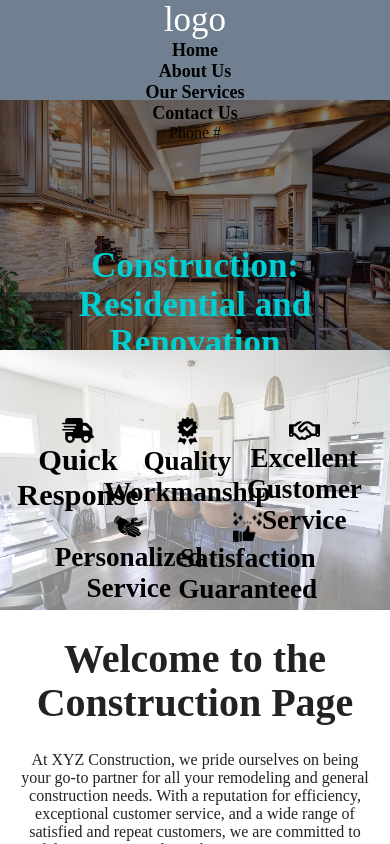
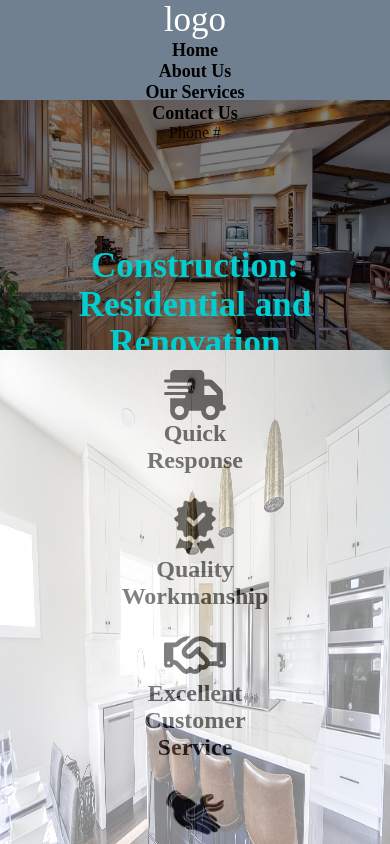
Before and after one commit to mmike1717/Construction-website, a React (Vite) app: page / in a window 390 px wide. Shown: the top 844 px of the page. Built offline with nearby package versions, Linux system fonts and the light colour scheme.

Commit message:
fixing css for phone screen for general services section

```diff
--- a/src/components/HomePage/homePage.css
+++ b/src/components/HomePage/homePage.css
@@ -423,4 +423,55 @@
     .WelcomePicture{
         width: 100%;
     }
+
+
+
+
+
+    .divHoldingSecImage{
+        width: 100%;
+        display: flex;
+        position: relative;
+        background-color: white;
+        flex-direction: column;
+        flex-wrap: wrap;
+        align-content: center;
+        row-gap: 20px;
+    }
+
+    .secondImage{
+        width: 100%;
+        position: absolute;
+        height: 100%;
+    }
+
+    .Box1ofSecPic{
+        width: 40%;
+        display: flex;
+        position: unset;
+        font-size: x-large;
+        flex-direction: column;
+        align-items: center;
+        margin-top: 20px;
+    }
+
+    .Box2ofSecPic, .Box3ofSecPic, .Box4ofSecPic{
+        width: 40%;
+        display: flex;
+        flex-direction: column;
+        align-items: center;
+        position: unset;
+        font-size: x-large;
+    }
+
+
+    .Box5ofSecPic{
+        width: 40%;
+        display: flex;
+        flex-direction: column;
+        align-items: center;
+        position: unset;
+        font-size: x-large;
+        margin-bottom: 20px;
+    }
 }
```
Also changed, not shown: src/components/Services/generalServices.css (+7 -0 lines).
